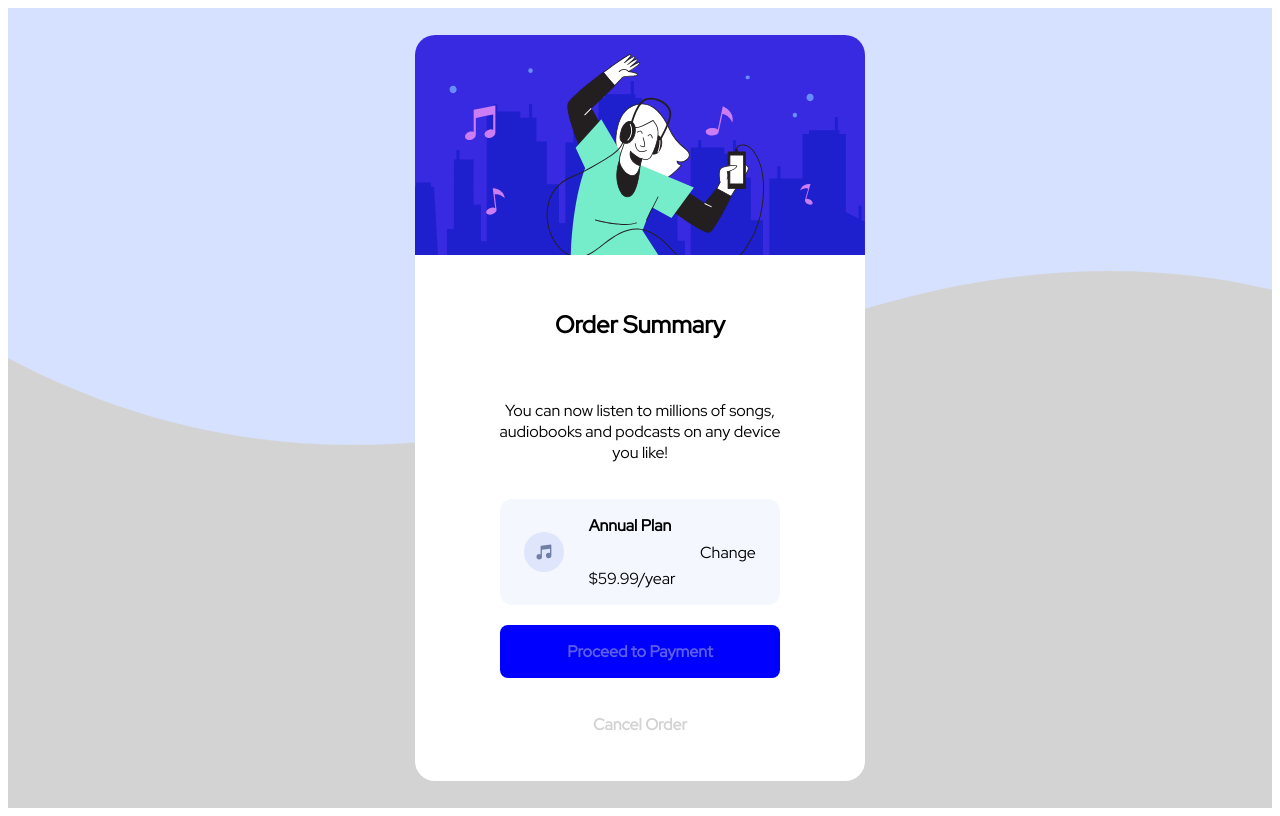
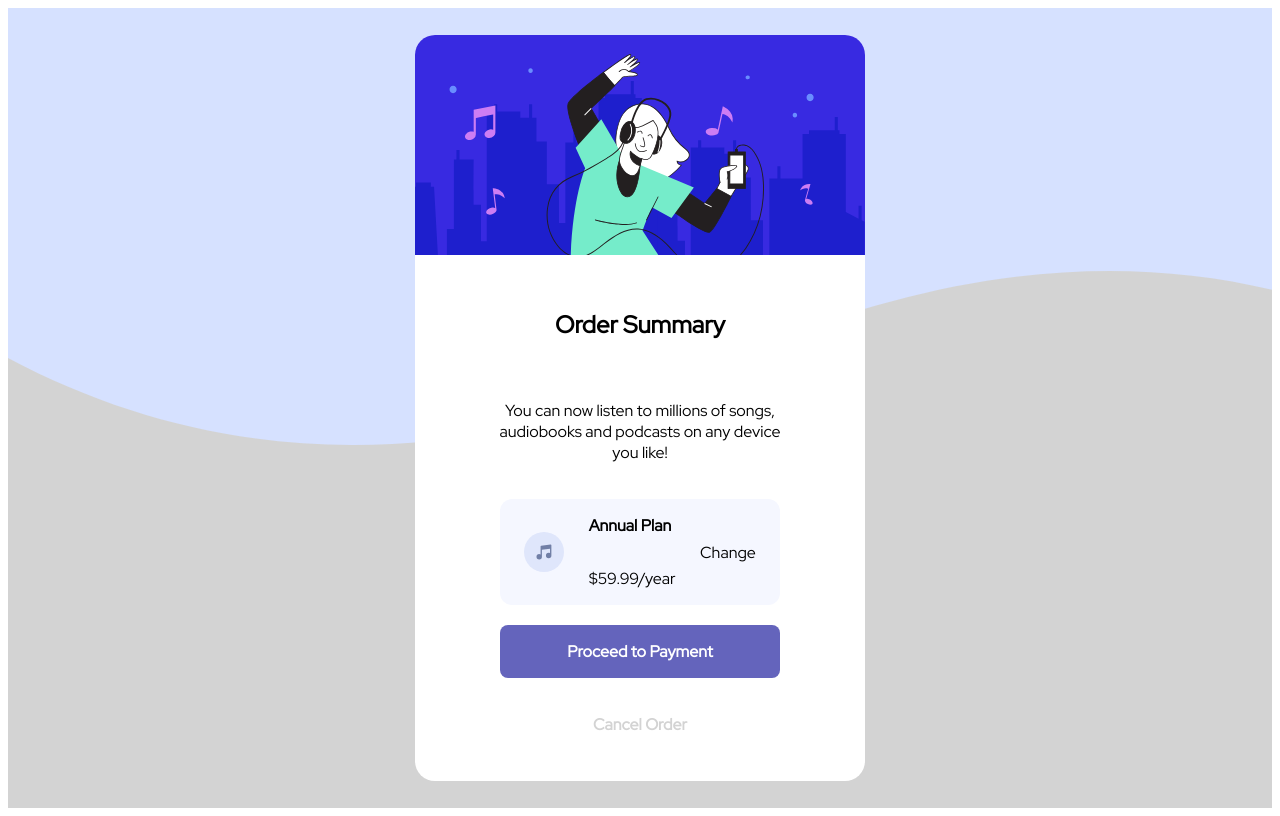
Before and after one commit to Phagogenesis/order-component, a plain HTML site: page index.html in a window 1280 px wide. In both pictures the pointer is over the element "Proceed to Payment". Drawn offline with Linux system fonts and the light colour scheme.

Commit message:
button color changed

```diff
--- a/index.html
+++ b/index.html
@@ -35,7 +35,7 @@
     .change {cursor: pointer;}
     .change:hover{color: blue;}
     .payment {width:100%; font-weight: bold; color:white; background-color: blue; border-radius: 8px; text-align:center;}
-    .payment:hover {color: rgb(94, 94, 231)}
+    .payment:hover {background-color: rgb(100, 100, 188);}
     .annual-row {display: flex; flex-direction: row; justify-content: space-evenly; align-items: center;  width: 100%; background-color: #F5F7FF; border-radius: 12px; }
     .price-column {display: flex; flex-direction: column;}
     .music-picture {height: 40px;}
```
